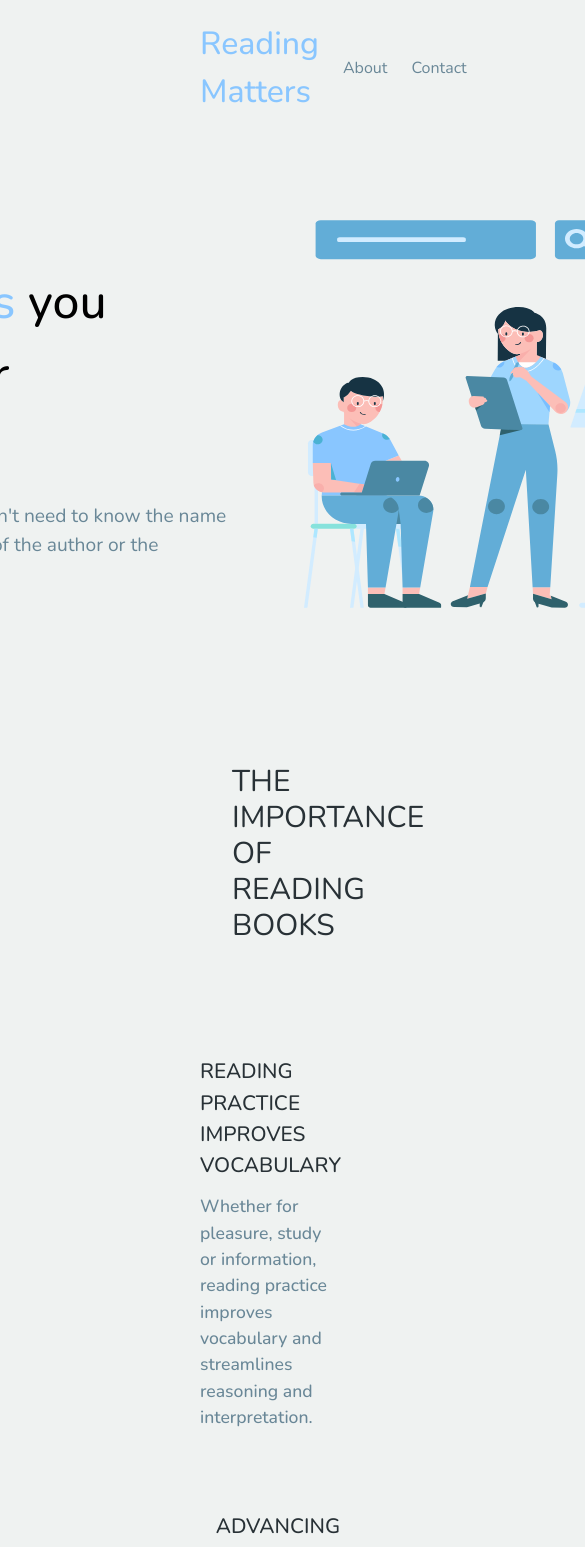
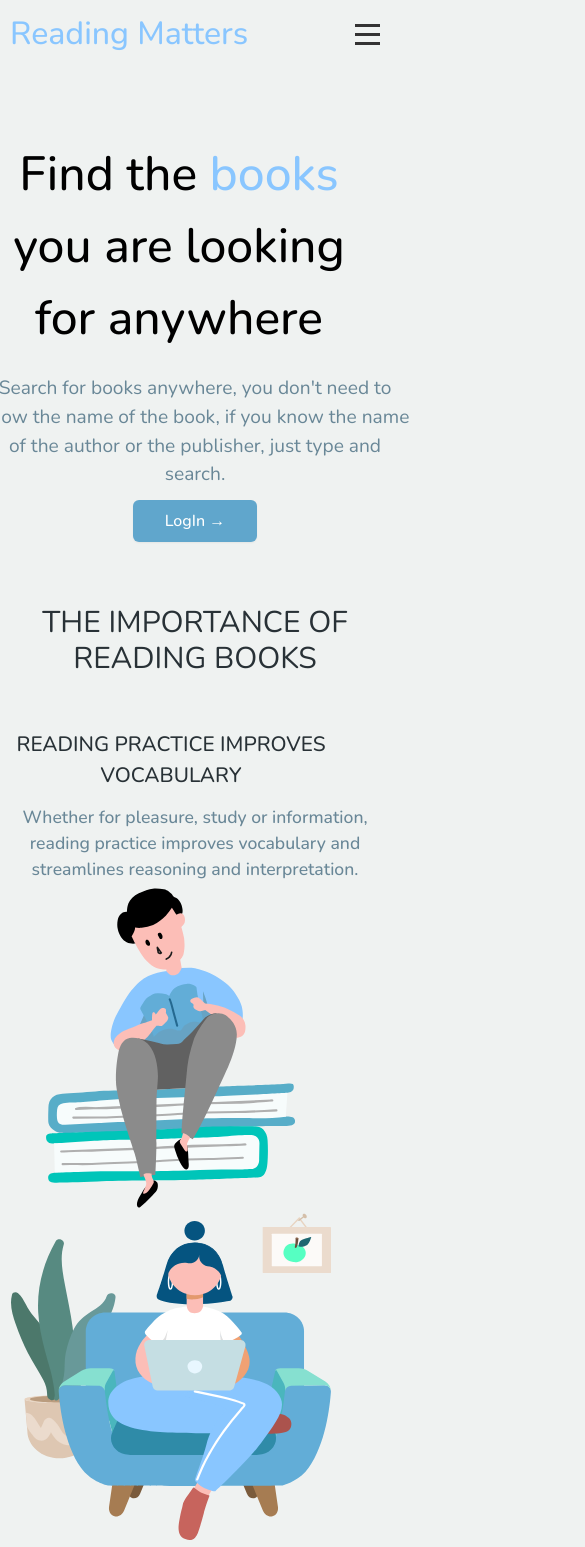
Before and after one commit to ishitaraina1807/Reading-Matters, a React (Create React App) app: page / in a window 390 px wide. Shown: the top 1547 px of the page, 585 px wide, since content can reach past the window. Built offline with nearby package versions, Linux system fonts and the light colour scheme.

Commit message:
Update App.css

```diff
--- a/src/App.css
+++ b/src/App.css
@@ -24,6 +24,25 @@ body{
 .navbar h1{
 color: var(--lightblue);
 font-size: 2rem;
+margin: 0;
+}
+.menu {
+  display: flex;
+  gap: 20px;
+}
+
+.hamburger {
+  display: none;
+  flex-direction: column;
+  cursor: pointer;
+}
+
+.hamburger .bar {
+  width: 25px;
+  height: 3px;
+  background-color: #333;
+  margin: 3px 0;
+  transition: 0.3s;
 }
 .navbar span {
   color: var(--greyishblack);
@@ -58,7 +77,7 @@ transition: 0.2s;
 .homepage1{
   display: flex;
   justify-content: center;
-  padding: 60px 0;
+  padding: 30px 0;
   gap: 4rem;
 }
 .maintext {
@@ -155,5 +174,189 @@ align-items: center;
 .search-section{
   display: flex;
   flex-direction: column;
+}
+.bookinfo{
+  display: flex;
+}
+@media (max-width: 1200px) {
+  .maintext h1{
+    width: 25rem;
+  }
+  .maintext p {
+    width: 29rem;
+  }
+  .homepage1 img {
+    width: 30rem;
+  }
+  .text h2{
+    width: 20rem;
+  }
+  .text p {
+    width: 27rem;
+  }
+  .searchpage{
+    margin: 40px 100px;
+  }
+}
+@media (max-width: 1050px) {
+  .maintext h1{
+    width: 18rem;
+  }
+  .maintext p {
+    width: 23rem;
+  }
+  .homepage1 img {
+    width: 20rem;
+  }
+  .text p {
+    width: 23rem;
+  }
+  .menu {
+    display: none;
+    flex-direction: column;
+    background-color: #f0f0f0;
+    padding: 20px;
+  }
 
+  .navbar.open .menu {
+    display: flex;
+  }
+
+  .hamburger {
+    display: flex;
+  }
+
+  .hamburger.open .bar:nth-child(1) {
+    transform: rotate(-45deg) translate(-5px, 6px);
+  }
+
+  .hamburger.open .bar:nth-child(2) {
+    opacity: 0;
+  }
+
+  .hamburger.open .bar:nth-child(3) {
+    transform: rotate(45deg) translate(-5px, -6px);
+  }
+  .homepage3 img {
+    width: 24rem;
+  }
+  .homepage3 h1 {
+    font-size: 1.5rem;
+  }
+  .homepage4 p {
+    text-align: center;
+  }
+ .homepage2{
+  margin: 0 70px;
+ }
+ .navbar{
+  padding: 10px 100px;
+ }
+ .search{
+  padding: 0 10rem;
+ }
 }
+@media (max-width: 750px) {
+  .homepage1 img {
+    display: none;
+  }
+  .homepage1 {
+    text-align: center;
+    padding: 0;
+  }
+  .homepage1 h1{
+    width: 30rem;
+  }
+  .maintext p {
+    width: 33rem;
+  }
+  .section {
+    flex-direction: column;
+  }
+  .section img {
+    width: 20rem;
+  }
+  .technology {
+    display: none;
+  }
+  .homepage2{
+    margin: 0;
+    text-align: center;
+    display: flex;
+    flex-direction: column;
+    align-items: center;
+  }
+  .text{
+    margin-top: 20px;
+  }
+  .footer{
+    flex-direction: column;
+    gap: 1rem;
+    text-align: center;
+  }
+  .footer h2{
+   width: 10rem;
+  }
+  .homepage4{
+    flex-direction: column;
+  }
+  .homepage3 h1{
+    text-align: center;
+  }
+  .search{
+    padding: 0 4rem;
+}
+.searchpage p {
+  text-align: center;
+}
+.searchpage dt {
+  margin-bottom: 20px;
+}
+}
+@media (max-width: 510px) {
+.homepage1 h1{
+  width: 25rem;
+}
+.homepage1 p{
+  width: 27rem;
+}
+.search {
+  padding: 0 1rem;
+}
+}
+@media (max-width: 470px) {
+  .homepage1 h1{
+    max-width: 25rem;
+  }
+  .homepage1 p {
+    max-width: 28rem;
+  }
+  .navbar {
+    padding: 10px ;
+  }
+  .searchpage{
+    margin: 2px 50px;
+  }
+}
+@media (max-width: 370px) {
+  .homepage1 h1{
+    max-width: 20rem;
+  }
+  .homepage1 p{
+    max-width: 20rem;
+  }
+  .footer, .navbar{
+    padding: 5px;
+  }
+  .homepage2 p {
+    width: 20rem;
+  }
+  .bookinfo{
+    flex-direction: column;
+    text-align: center;
+  }
+  .bookinfo img{
+    height: 10rem;
+    object-fit: contain;
+  }
+}
```
